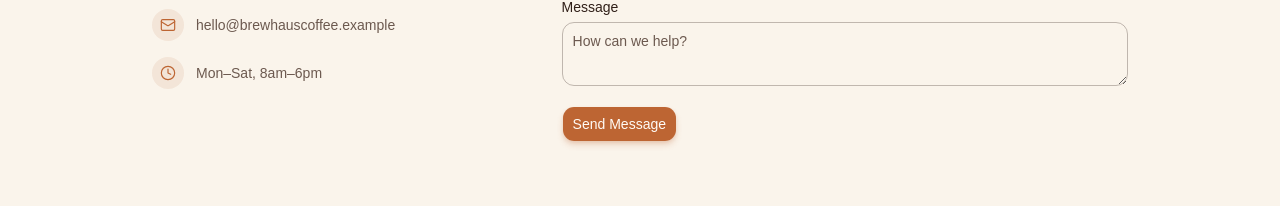
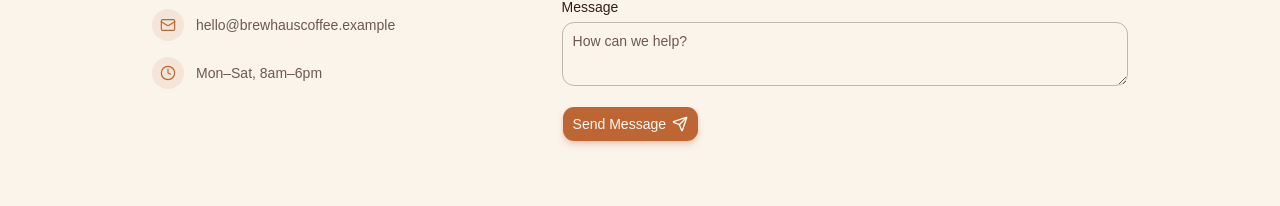
Before and after one commit to JustineSalinas/brewhaus-coffee-co, a React (Vite) app: page /contact in a window 1280 px wide. Shown: the part 421-627 px from the top of the page. Built offline with nearby package versions, Linux system fonts and the light colour scheme.

Commit message:
Add send icon with hover animation to contact submit button

```diff
--- a/src/pages/Contact.jsx
+++ b/src/pages/Contact.jsx
@@ -1,5 +1,5 @@
 import { useState } from "react";
-import { MapPin, Phone, Mail, Clock, CheckCircle2 } from "lucide-react";
+import { MapPin, Phone, Mail, Clock, CheckCircle2, Send } from "lucide-react";
 import { Button } from "@/components/ui/button";
 import { Input } from "@/components/ui/input";
 import { Textarea } from "@/components/ui/textarea";
@@ -72,8 +72,9 @@ function Contact() {
                 <Label htmlFor="message">Message</Label>
                 <Textarea id="message" rows={5} placeholder="How can we help?" required />
               </div>
-              <Button type="submit" size="lg" className="w-full sm:w-auto">
+              <Button type="submit" size="lg" className="group w-full sm:w-auto">
                 Send Message
+                <Send className="h-4 w-4 transition-transform group-hover:translate-x-0.5 group-hover:-translate-y-0.5" />
               </Button>
             </form>
           )}
```
